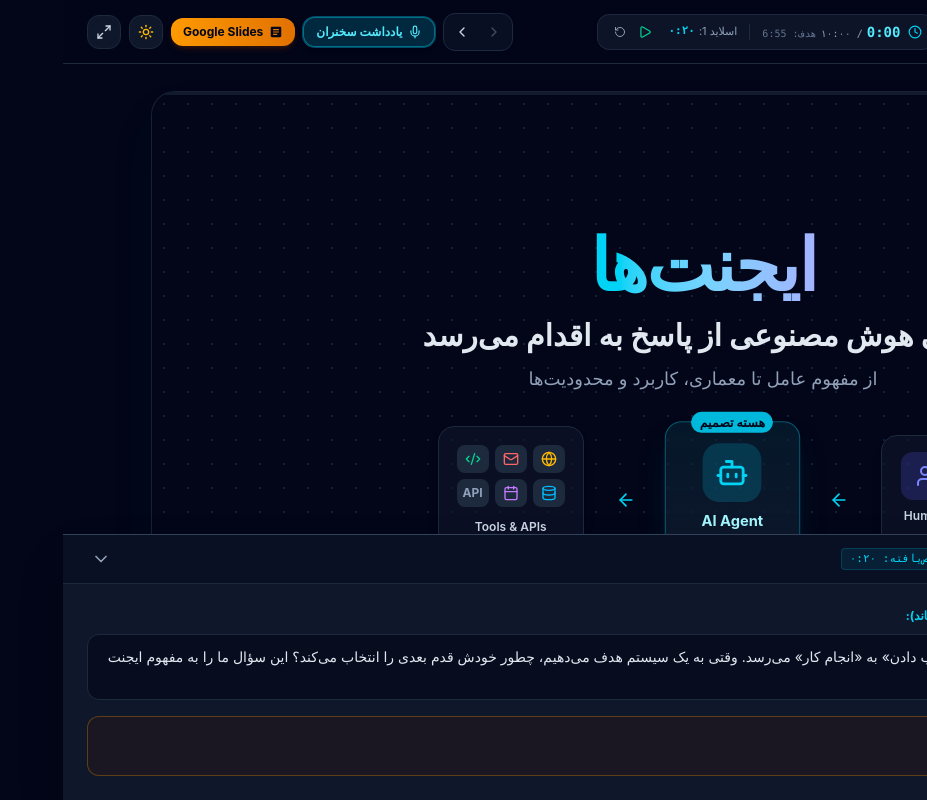
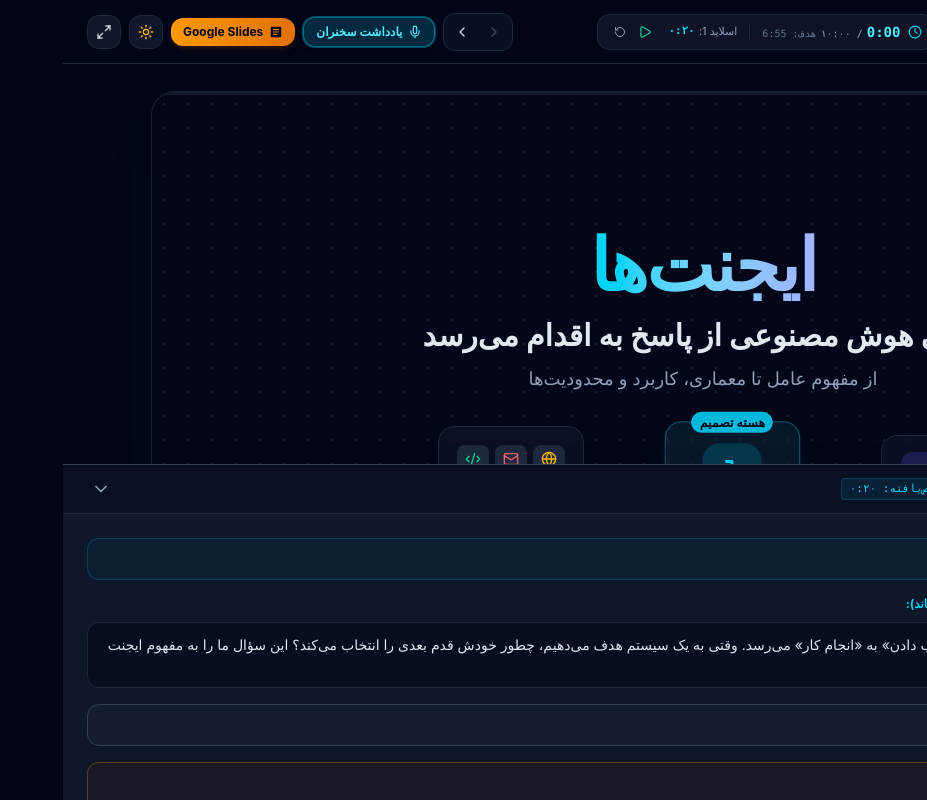
Before and after one commit to mehranyahya/agents, a React (Vite) app: page / in a window 1280 px wide. Both pictures are taken after a click on the button "یادداشت سخنران". Shown: the whole page, without its empty margins (353-1280 px from the left). Built offline with nearby package versions, Linux system fonts and the light colour scheme; no server answers.

Commit message:
Add memory hooks and stage cues to presenter notes drawer

```diff
--- a/src/components/SpeakerNotesDrawer.tsx
+++ b/src/components/SpeakerNotesDrawer.tsx
@@ -51,6 +51,13 @@ export const SpeakerNotesDrawer: React.FC<SpeakerNotesDrawerProps> = ({
 
       {/* Drawer Body */}
       <div className="overflow-y-auto p-6 space-y-4 text-sm leading-relaxed">
+        {/* Short memory hook for easier oral rehearsal. */}
+        <div className={`rounded-xl border px-4 py-2.5 text-sm ${
+          isDark ? 'bg-cyan-950/30 border-cyan-600/30 text-cyan-100' : 'bg-cyan-50 border-cyan-200 text-cyan-900'
+        }`}>
+          <span className="font-bold ml-2">کلید حفظ:</span>
+          <span>{currentSlide.memoryCue}</span>
+        </div>
         {/* Oral script points */}
         <div className="space-y-2.5">
           <div className="text-xs font-bold text-cyan-400 flex items-center gap-1.5">
@@ -75,6 +82,12 @@ export const SpeakerNotesDrawer: React.FC<SpeakerNotesDrawerProps> = ({
           </div>
         </div>
 
+        <div className={`text-xs rounded-xl p-3 border ${
+          isDark ? 'bg-slate-800/40 border-slate-700 text-slate-300' : 'bg-slate-50 border-slate-200 text-slate-700'
+        }`}>
+          <span className="font-bold">راهنمای اجرا: </span>
+          {currentSlide.stageNote}
+        </div>
         {/* Essential Takeaway / Scientific Caution */}
         <div
           className={`p-3 rounded-xl border flex items-start gap-2.5 text-xs ${
```
